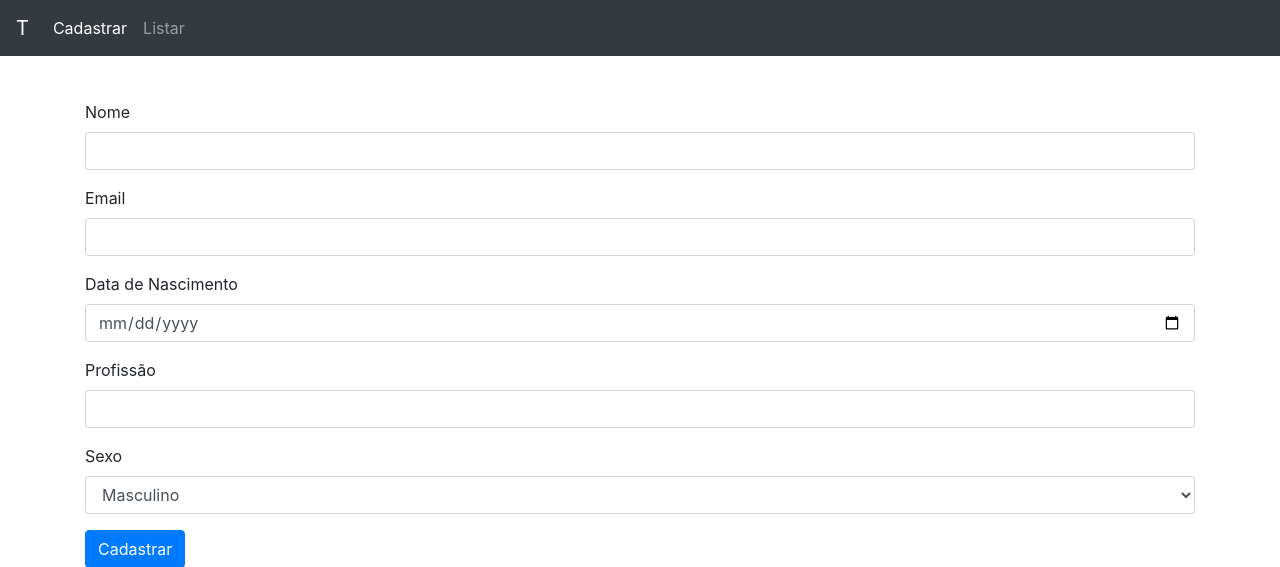
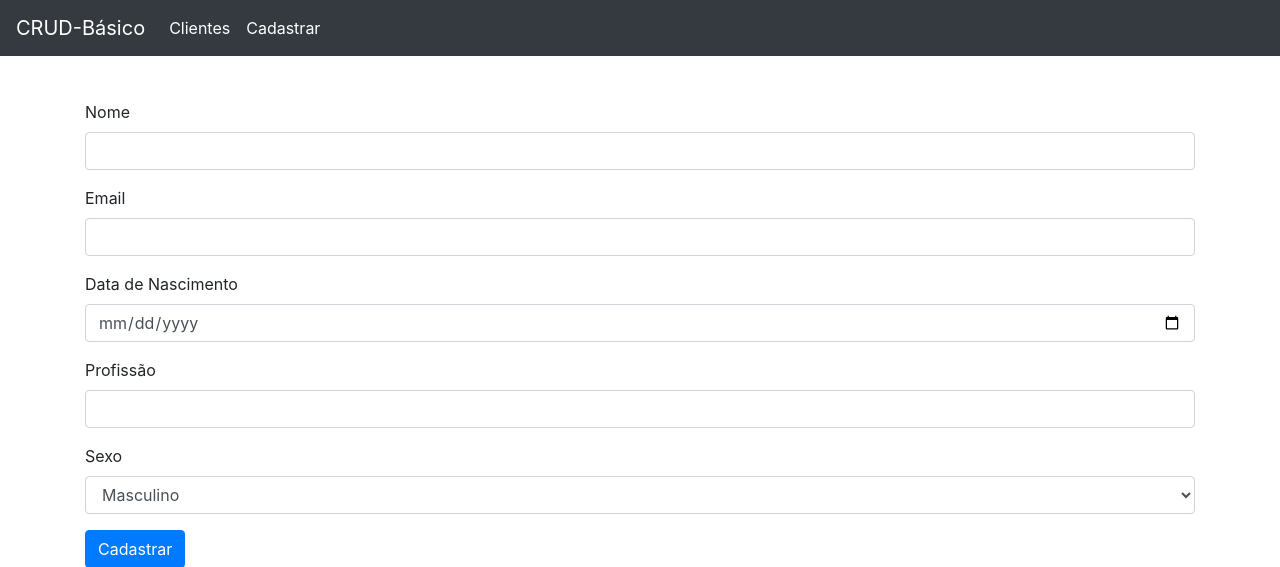
Before and after one commit to JuniorJDS/Flask_Fundamentos, a Flask app: page /editar_cliente/1 in a window 1280 px wide. Shown: the top 567 px of the page. Run offline with Flask 2, Linux system fonts and the light colour scheme; data that the repository does not hold is empty; some libraries are stand-ins or nearby versions.

Commit message:
adc requirements.txt

```diff
--- a/app/templates/clientes/layout.html
+++ b/app/templates/clientes/layout.html
@@ -46,17 +46,17 @@
 <header>
       <!-- Fixed navbar -->
       <nav class="navbar navbar-expand-md navbar-dark fixed-top bg-dark">
-        <a class="navbar-brand" href="#">T</a>
+        <a class="navbar-brand" href="#">CRUD-Básico</a>
         <button class="navbar-toggler" type="button" data-toggle="collapse" data-target="#navbarCollapse" aria-controls="navbarCollapse" aria-expanded="false" aria-label="Toggle navigation">
           <span class="navbar-toggler-icon"></span>
         </button>
         <div class="collapse navbar-collapse" id="navbarCollapse">
           <ul class="navbar-nav mr-auto">
             <li class="nav-item active">
-              <a class="nav-link" href="#">Cadastrar <span class="sr-only">(current)</span></a>
+              <a class="nav-link" href="{{ url_for('listar_clientes') }}"> Clientes <span class="sr-only">(current)</span></a>
             </li>
-            <li class="nav-item">
-              <a class="nav-link" href="#">Listar</a>
+            <li class="nav-item active">
+              <a class="nav-link" href="{{ url_for('cadastrar_cliente') }}">Cadastrar</a>
             </li>
           </ul>
         </div>
--- a/app/views/cliente_view.py
+++ b/app/views/cliente_view.py
@@ -16,10 +16,10 @@ def cadastrar_cliente():
         profissao = form.profissao.data
         sexo = form.sexo.data
 
-        cliente = cliente_model.Cliente(nome=nome, email=email, data_nascimento=data_nascimento,
-                                        profissao=profissao, sexo=sexo)
+        cli = cliente_model.Cliente(nome=nome, email=email, data_nascimento=data_nascimento,
+                                    profissao=profissao, sexo=sexo)
         try:
-            cliente_service.cadastrar_cliente(cliente)
+            cliente_service.cadastrar_cliente(cli)
             return redirect(url_for("listar_clientes"))
         except:
             print("Cliente não cadastrado!")
@@ -39,16 +39,18 @@ def listar_clientes():
     clientes = cliente_service.listar_clientes()
     return render_template("clientes/lista_clientes.html", clientes=clientes)
 
+
 @app.route("/listar_cliente/<int:id>")
 def listar_cliente(id):
-    cliente = cliente_service.listar_cliente(id)
-    return render_template("clientes/lista_cliente.html", cliente=cliente)
+    cliente_list = cliente_service.listar_cliente(id)
+    return render_template("clientes/lista_cliente.html", cliente=cliente_list)
 
 
 @app.route("/editar_cliente/<int:id>", methods=["POST", "GET"])
 def editar_cliente(id):
     cliente_bd = cliente_service.listar_cliente(id)
     form = cliente_form.ClientForm(obj=cliente_bd)
+    #form.sexo.data = cliente_bd.sexo
     if form.validate_on_submit():
         nome = form.nome.data
         email = form.email.data
@@ -57,7 +59,7 @@ def editar_cliente(id):
         sexo = form.sexo.data
 
         cliente_novo = cliente.Cliente(nome=nome, email=email, data_nascimento=data_nascimento,
-                                        profissao=profissao, sexo=sexo)
+                                       profissao=profissao, sexo=sexo)
 
         try:
             cliente_service.editar_cliente(cliente_bd, cliente_novo)
@@ -70,13 +72,13 @@ def editar_cliente(id):
 
 @app.route("/remover_cliente/<int:id>", methods=["GET", "POST"])
 def remover_cliente(id):
-    cliente = cliente_service.listar_cliente(id)
+    cliente_list = cliente_service.listar_cliente(id)
 
     if request.method == "POST":
         try:
-            cliente_service.remover_cliente(cliente)
+            cliente_service.remover_cliente(cliente_list)
             return redirect(url_for("listar_clientes"))
         except:
             print("Cliente não foi Removido!")
 
-    return render_template("clientes/remover_cliente.html", cliente=cliente)
+    return render_template("clientes/remover_cliente.html", cliente=cliente_list)
```
Also changed, not shown: requirements.txt (added, +24 -0 lines).
